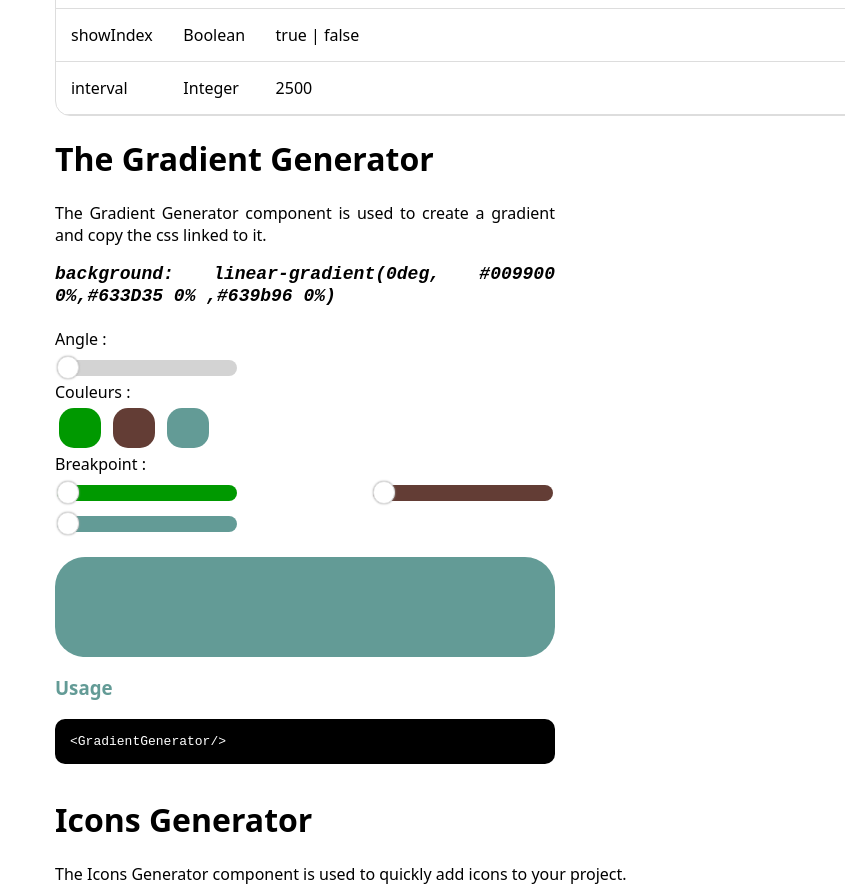
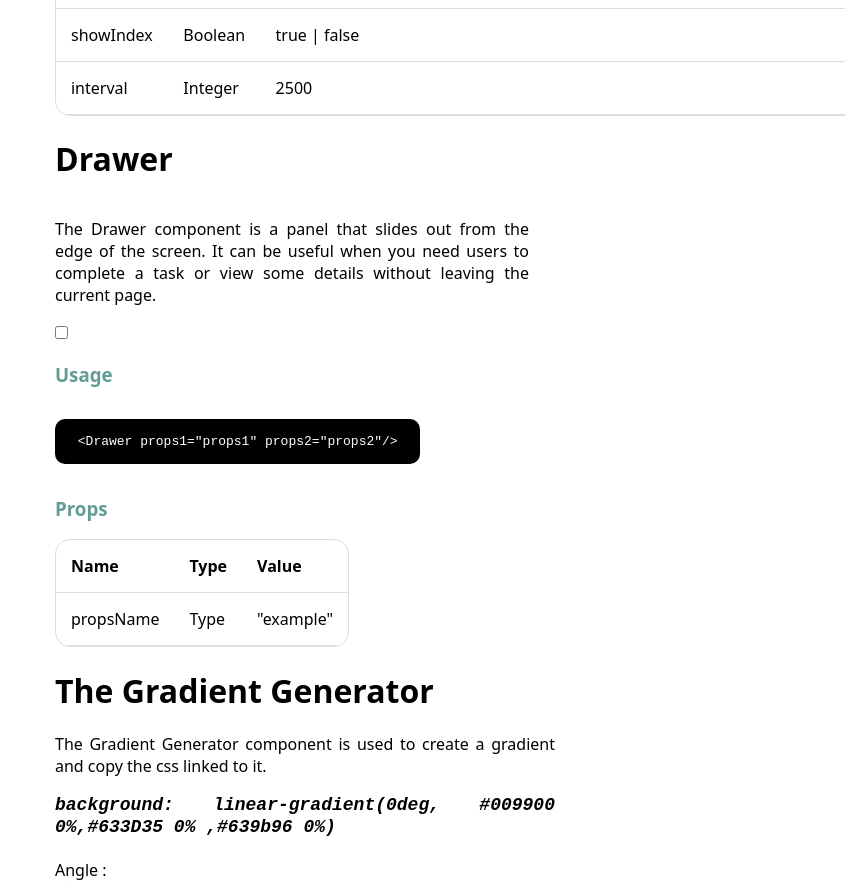
Before and after one commit to hetic-paris-ilyes/TP_Components_Svelte, a Svelte app in the folder TP_Svelte_Hetic/TP_Svelte_Hetic/myapp/: page / in a window 1280 px wide. Shown: the part 3140-4027 px from the top of the page, without its empty margins (427-1280 px from the left). Built offline with nearby package versions, Linux system fonts and the light colour scheme.

Commit message:
add drawer docs

```diff
--- a/TP_Svelte_Hetic/TP_Svelte_Hetic/myapp/src/components/Documentation.svelte
+++ b/TP_Svelte_Hetic/TP_Svelte_Hetic/myapp/src/components/Documentation.svelte
@@ -104,9 +104,7 @@
     <!-- //AVATARGROUP -->
     <div>
       <h1 id="avatarGroup">Avatar Group</h1>
-      <p>
-        This avatar component is used to group avatars.
-      </p>
+      <p>This avatar component is used to group avatars.</p>
       <AvatarGroup group>
         <Avatar
           state="busy"
@@ -252,7 +250,32 @@
     <!-- //END CARROUSEL -->
 
     <!-- // DRAWER -->
-    <div />
+    <h1 id="Drawer">Drawer</h1>
+    <p>
+      The Drawer component is a panel that slides out from the edge of the
+      screen. It can be useful when you need users to complete a task or view
+      some details without leaving the current page.
+    </p>
+    <Drawer />
+
+    <h3>Usage</h3>
+    <pre><code> {'<Drawer props1="props1" props2="props2"/>'} </code></pre>
+    <h3>Props</h3>
+    <div class="table">
+      <table>
+        <tr>
+          <th>Name</th>
+          <th>Type</th>
+          <th>Value</th>
+        </tr>
+
+        <tr>
+          <td>propsName</td>
+          <td>Type</td>
+          <td>"example"</td>
+        </tr>
+      </table>
+    </div>
     <!-- // END DRAWER -->
 
     <!-- //GRADIENT GENERATOR -->
@@ -355,7 +378,7 @@
 
       <Player pathAudio="/src/assets/apdl.mp4" />
 
-      <br>
+      <br />
 
       <Player pathAudio="/src/assets/antidote.mp3" />
 
@@ -439,7 +462,7 @@
         It's a timer. You can let it count onMounted of the page or you can use
         some controls and inputs to set the value of the timer.
       </p>
-      <Timer displayControls={true} displayInputs={true}/>
+      <Timer displayControls={true} displayInputs={true} />
       <h3>Usage</h3>
       <pre><code> {'<Timer colorTimer="black" displayInputs={true} displayControls={true} minutesTimer={1} secondsTimer={45} />'} </code></pre>
       <h3>Props</h3>
--- a/TP_Svelte_Hetic/TP_Svelte_Hetic/myapp/src/components/Drawer.svelte
+++ b/TP_Svelte_Hetic/TP_Svelte_Hetic/myapp/src/components/Drawer.svelte
@@ -56,11 +56,11 @@
   we're going to style the label instead */
 
   #drawer-toggle {
-    position: absolute;
+    /* position: absolute; */
     opacity: 1;
   }
 
-  #drawer-toggle-label {
+  /* #drawer-toggle-label {
     -webkit-touch-callout: none;
     -webkit-user-select: none;
     -khtml-user-select: none;
@@ -74,7 +74,7 @@
     position: relative;
     background: rgba(255, 255, 255, 0);
     z-index: 1;
-  }
+  } */
 
   /* adds our "hamburger" menu icon */
 
```
Lines whose indentation alone changed are shown as unchanged.
